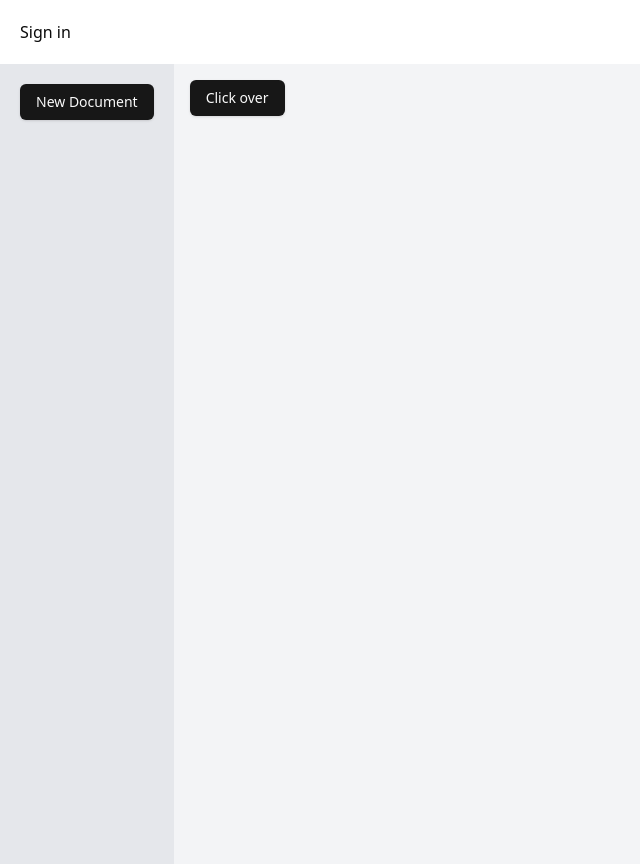
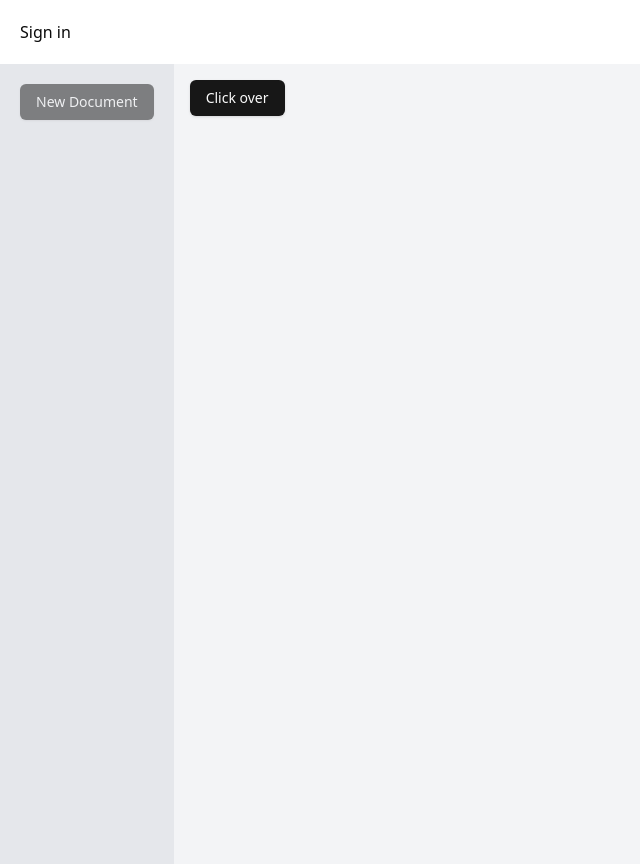
Before and after one commit to dilsher07singh/notion-clone-youtube, a Next.js app: page / in a window 1280 px wide. Shown: the whole page, without its empty margins (0-640 px from the left). Built offline with nearby package versions, Linux system fonts and the light colour scheme; no server answers.

Commit message:
Conditional rendering for creating new document

```diff
--- /dev/null
+++ b/actions/actions.ts
@@ -0,0 +1,5 @@
+"use server";
+
+export async function createNewDocument() {
+  return { docId: "1234" };
+}
--- a/components/NewDocumentButton.tsx
+++ b/components/NewDocumentButton.tsx
@@ -1,8 +1,25 @@
+"use client";
 import React from "react";
 import { Button } from "./ui/button";
+import { useTransition } from "react";
+import { useRouter } from "next/navigation";
+import { createNewDocument } from "@/actions/actions";
+function NewDocumentButton() {
+  const [isPending, startTransition] = useTransition();
 
-function NewDocumentButton() {
-  return <Button>New Document</Button>;
+  const router = useRouter();
+  const handleCreateNewDocument = () => {
+    startTransition(async () => {
+      const { docId } = await createNewDocument();
+      router.push(`/doc/${docId}`);
+    });
+  };
+
+  return (
+    <Button onClick={handleCreateNewDocument} disabled={!isPending}>
+      {isPending ? "Creating..." : "New Document"}
+    </Button>
+  );
 }
 
 export default NewDocumentButton;
```
Also changed, not shown: firebase-admin.ts (+18 -0 lines).
